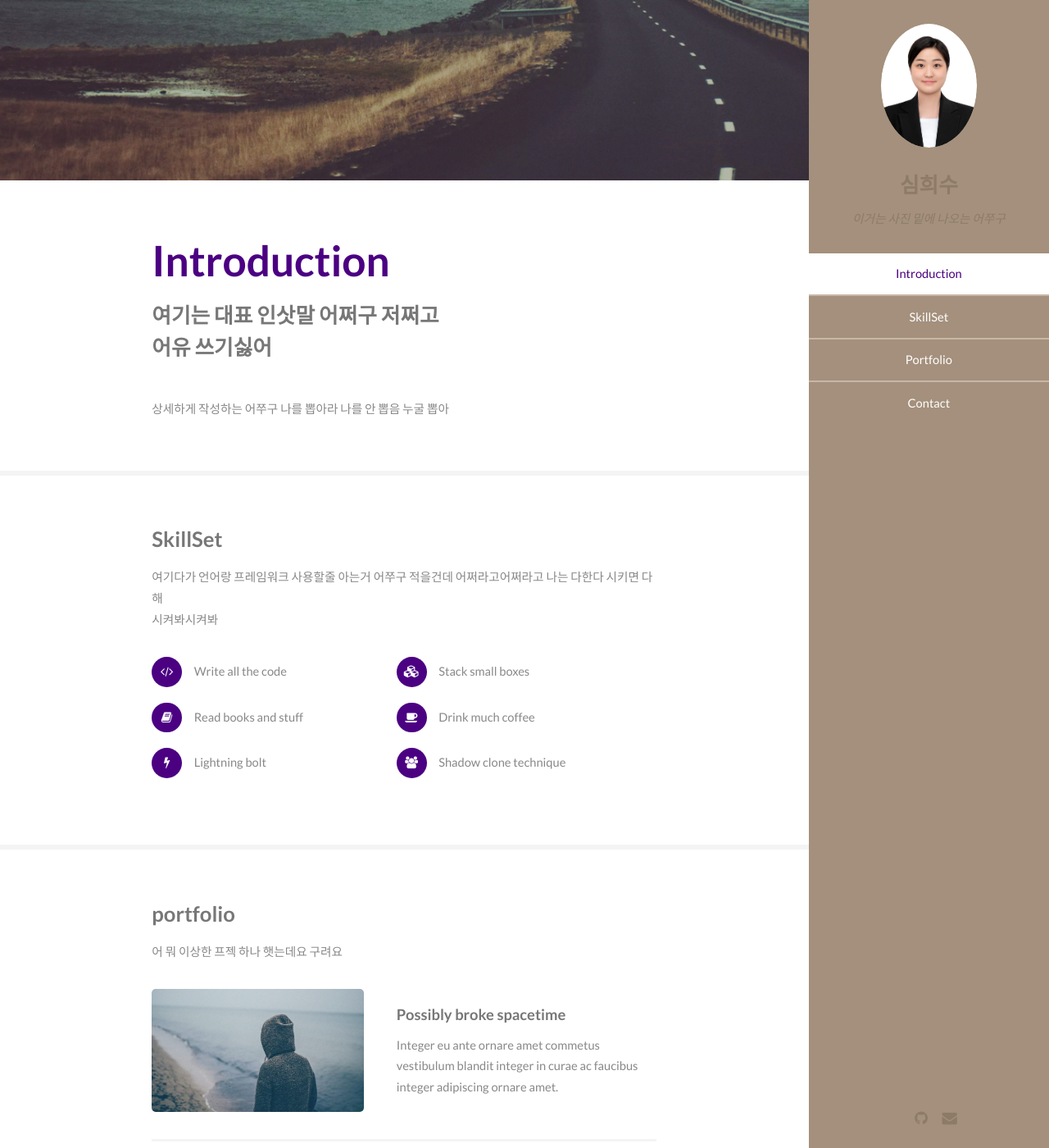
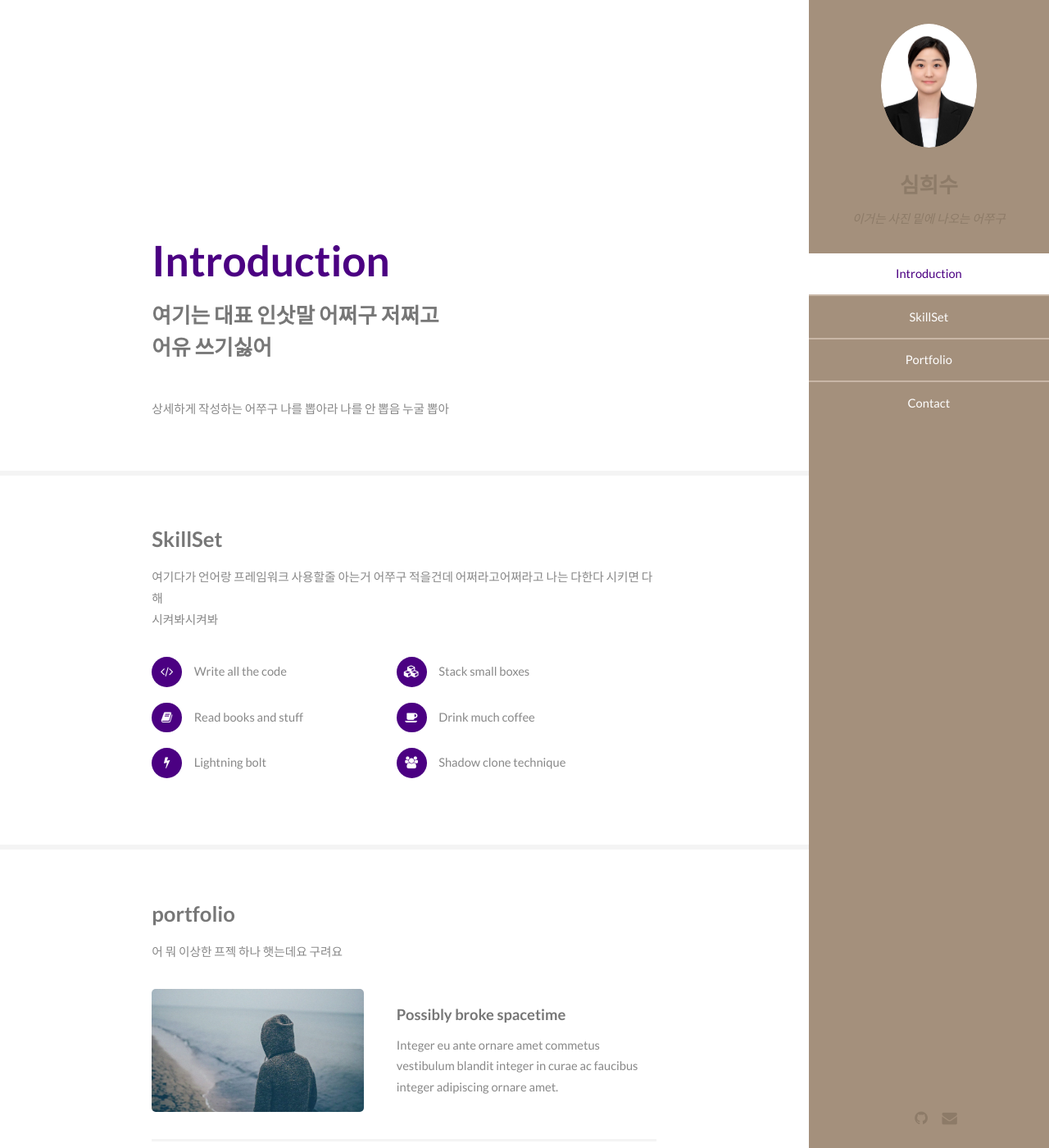
Before and after one commit to CHeessoo/CHeessoo.github.io, a Jekyll site: the page built from index.html, in a window 1280 px wide and 1400 px high. Shown: the whole window at 82% size. Built offline with Jekyll 4.4.1, drawn with Linux system fonts in a browser that asks for light colours.

Commit message:
Delete main photo

```diff
--- a/css/style.css
+++ b/css/style.css
@@ -1057,7 +1057,7 @@
 /* One */
 
 	#one:before {
-		background-image: url("../images/banner.jpg");
+		/* background-image: url("../images/ "); */
 		background-position: top right;
 		background-repeat: no-repeat;
 		background-size: cover;
```
